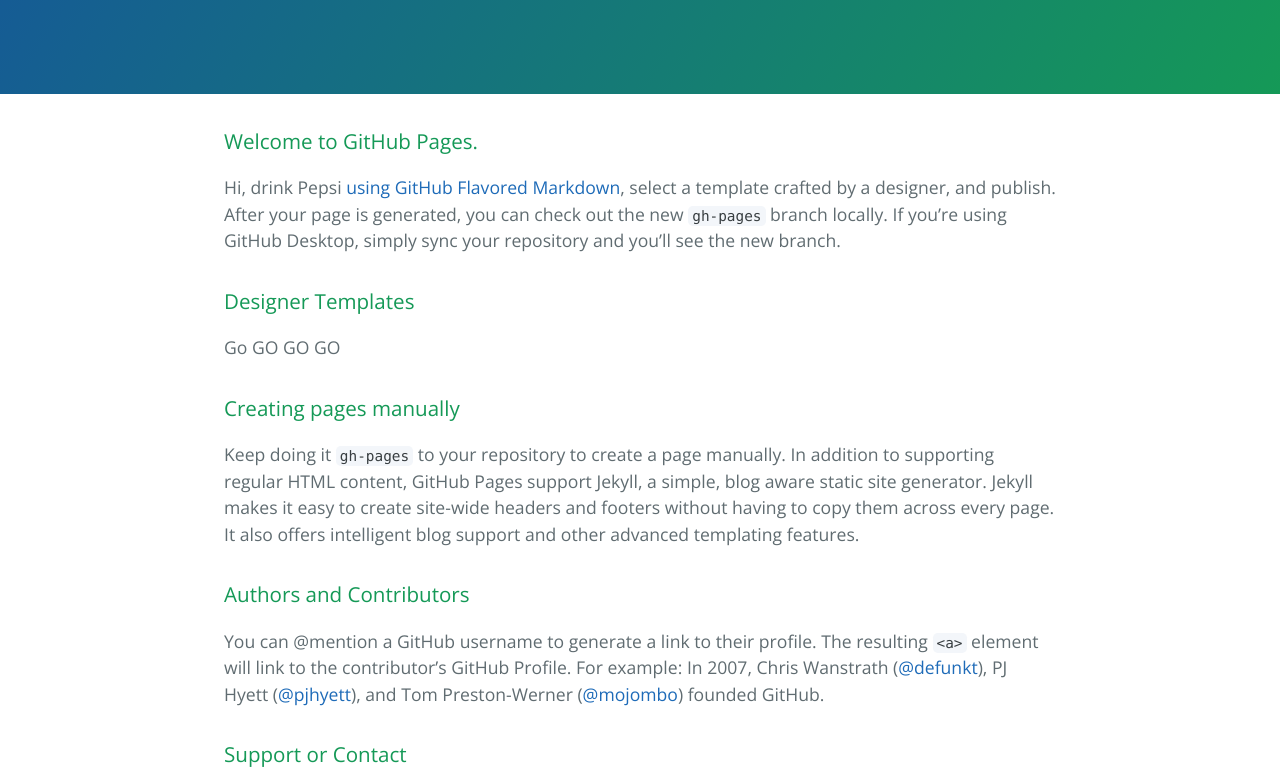
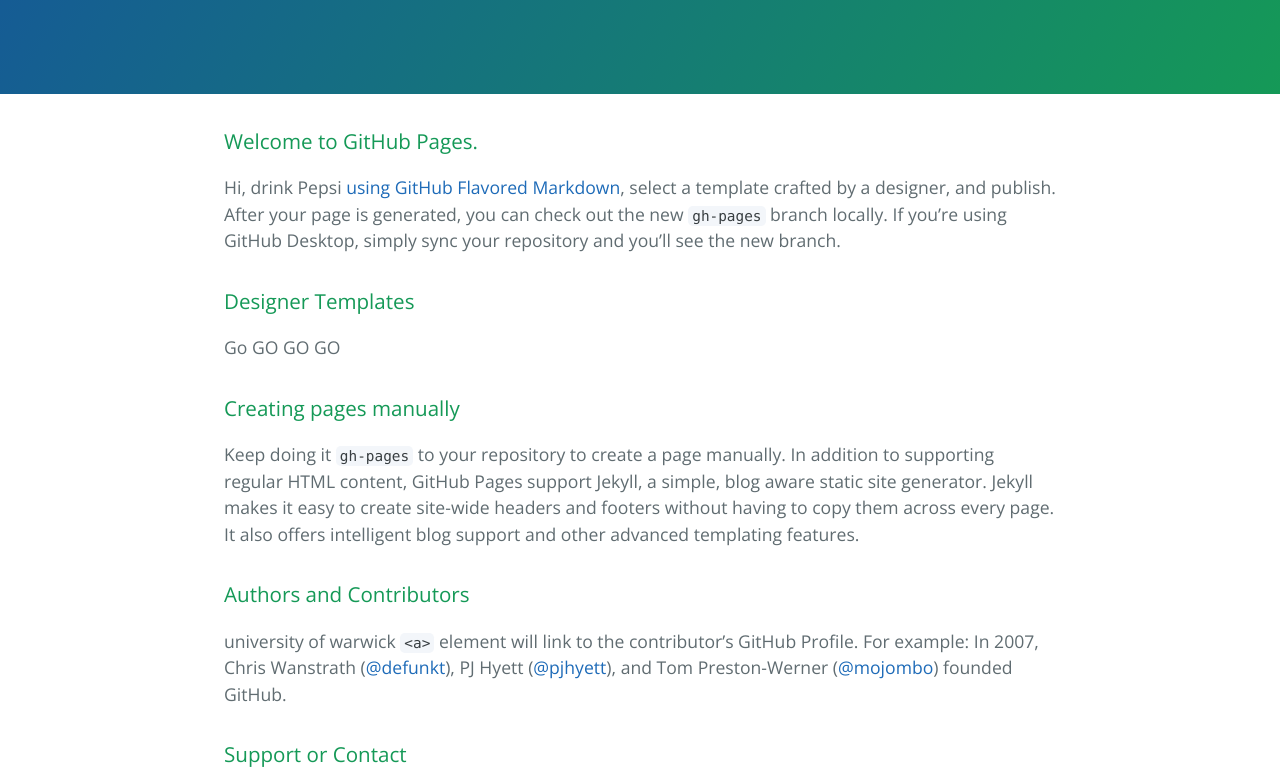
Before and after one commit to Kaixin1214/Kaixin1214.github.io, a plain HTML site: page index.html in a window 1280 px wide. Shown: the part 176-952 px from the top of the page. Drawn offline with nearby package versions, Linux system fonts and the light colour scheme.

Commit message:
Update index.html

```diff
--- a/index.html
+++ b/index.html
@@ -34,7 +34,7 @@
 <h3>
 <a id="authors-and-contributors" class="anchor" href="#authors-and-contributors" aria-hidden="true"><span aria-hidden="true" class="octicon octicon-link"></span></a>Authors and Contributors</h3>
 
-<p>You can @mention a GitHub username to generate a link to their profile. The resulting <code>&lt;a&gt;</code> element will link to the contributor’s GitHub Profile. For example: In 2007, Chris Wanstrath (<a href="https://github.com/defunkt" class="user-mention">@defunkt</a>), PJ Hyett (<a href="https://github.com/pjhyett" class="user-mention">@pjhyett</a>), and Tom Preston-Werner (<a href="https://github.com/mojombo" class="user-mention">@mojombo</a>) founded GitHub.</p>
+<p>university of warwick <code>&lt;a&gt;</code> element will link to the contributor’s GitHub Profile. For example: In 2007, Chris Wanstrath (<a href="https://github.com/defunkt" class="user-mention">@defunkt</a>), PJ Hyett (<a href="https://github.com/pjhyett" class="user-mention">@pjhyett</a>), and Tom Preston-Werner (<a href="https://github.com/mojombo" class="user-mention">@mojombo</a>) founded GitHub.</p>
 
 <h3>
 <a id="support-or-contact" class="anchor" href="#support-or-contact" aria-hidden="true"><span aria-hidden="true" class="octicon octicon-link"></span></a>Support or Contact</h3>
```
